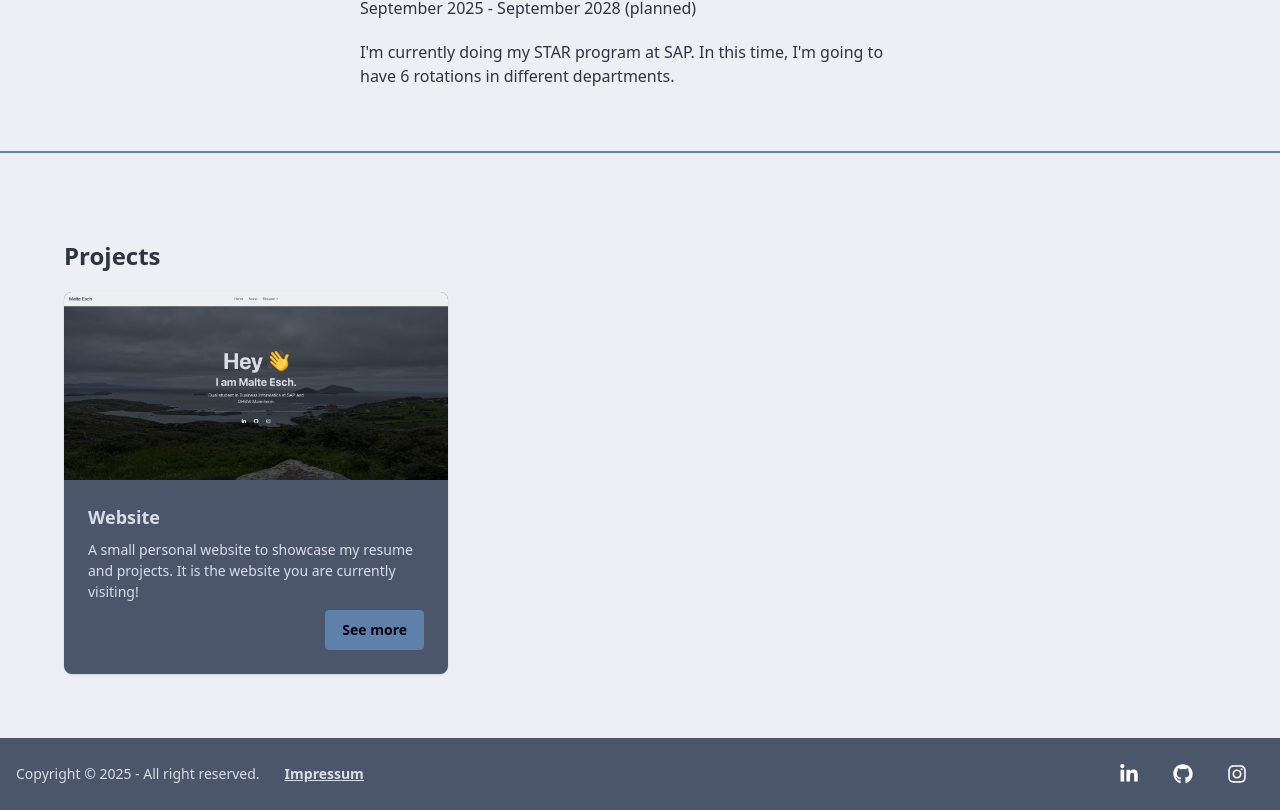
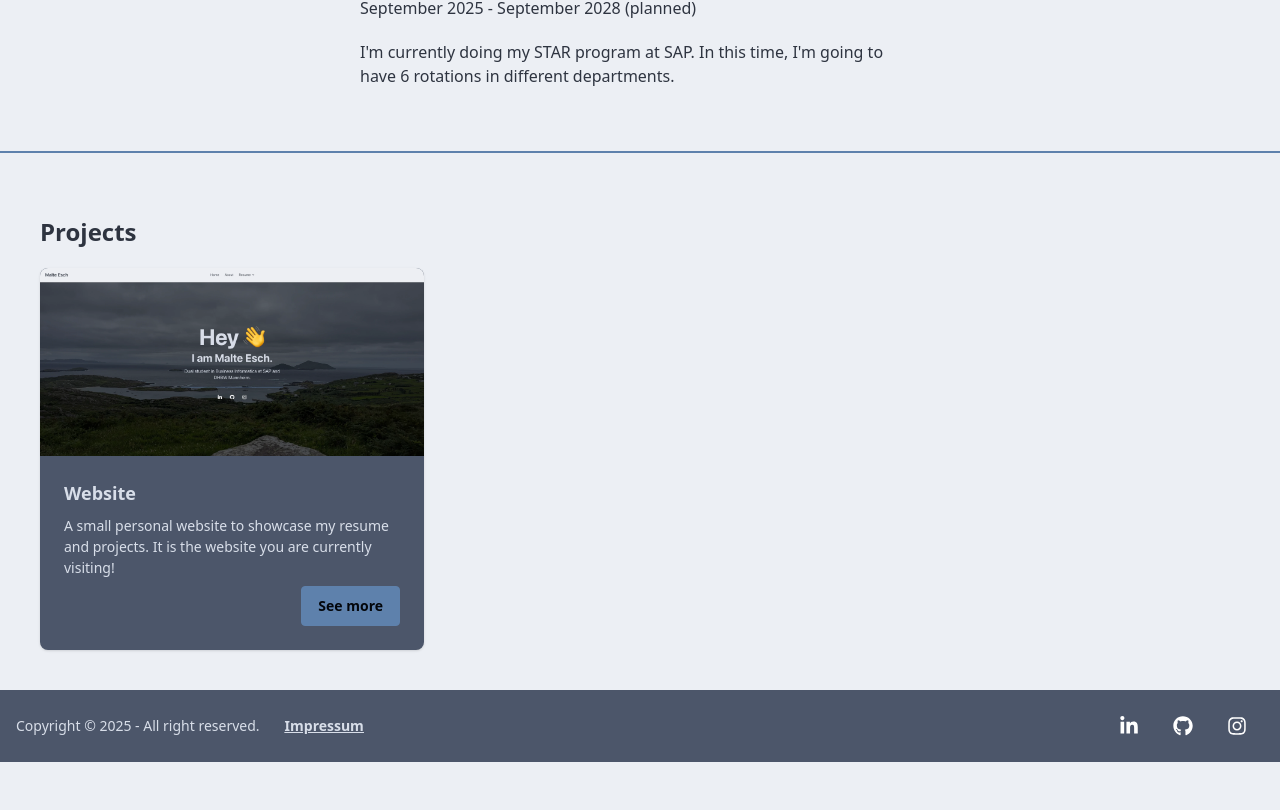
Before and after one commit to MaeschDEV/malte-esch-website, a Next.js app: page / in a window 1280 px wide. Shown: the part 1722-2532 px from the top of the page. After the commit the page ends 2484 px from the top, so only its background shows below. Built offline with nearby package versions, Linux system fonts and the light colour scheme.

Commit message:
Fixed Project section padding to match the rest.

```diff
--- a/app/components/projects.tsx
+++ b/app/components/projects.tsx
@@ -4,7 +4,7 @@ import ProjectCard from "./projectCard";
 
 const projects = () => {
   return (
-    <div className="p-16">
+    <div className="p-10">
       <h1 className="mb-5 text-2xl font-semibold text-left">Projects</h1>
       <ProjectCard></ProjectCard>
     </div>
```
